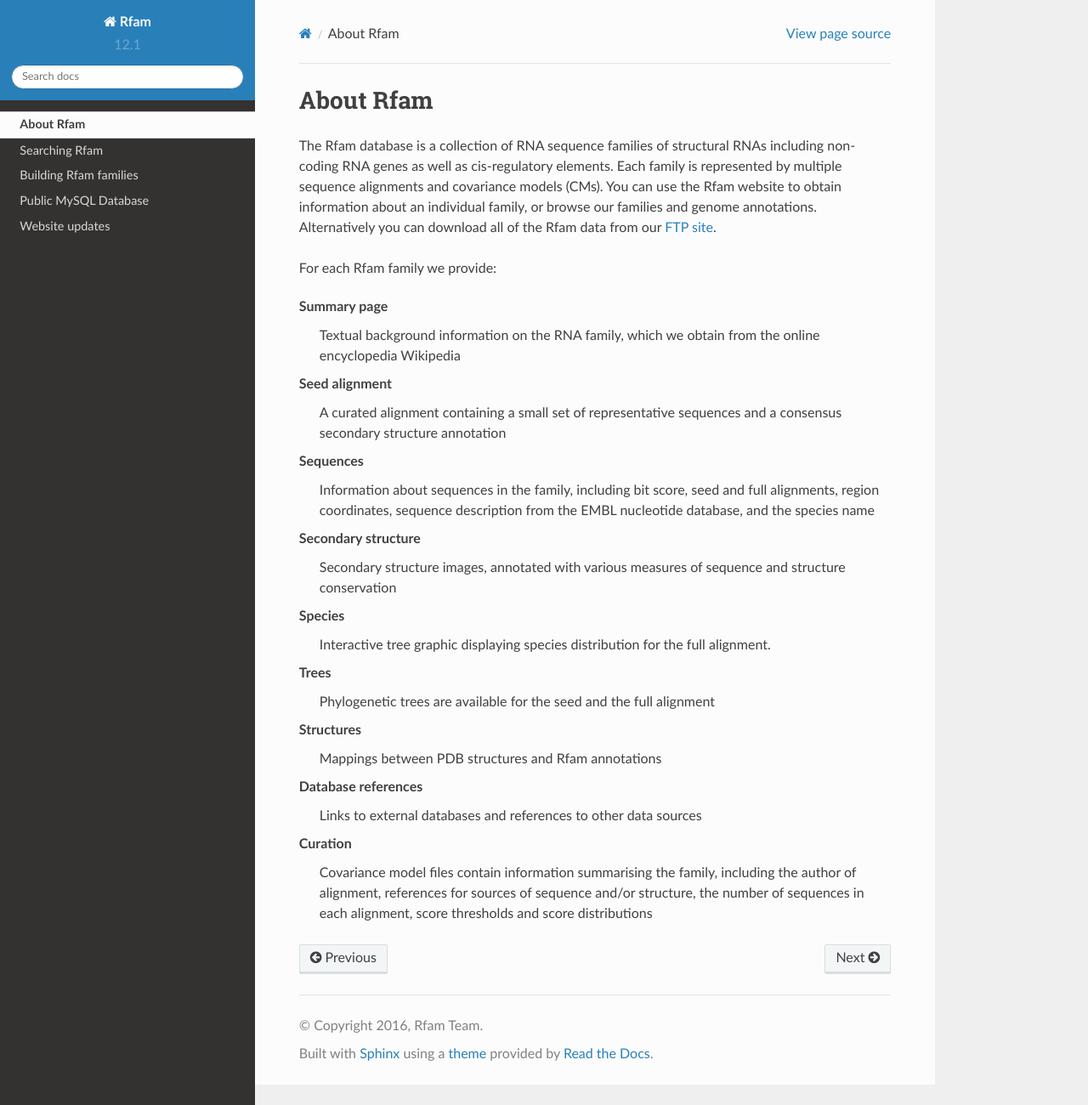
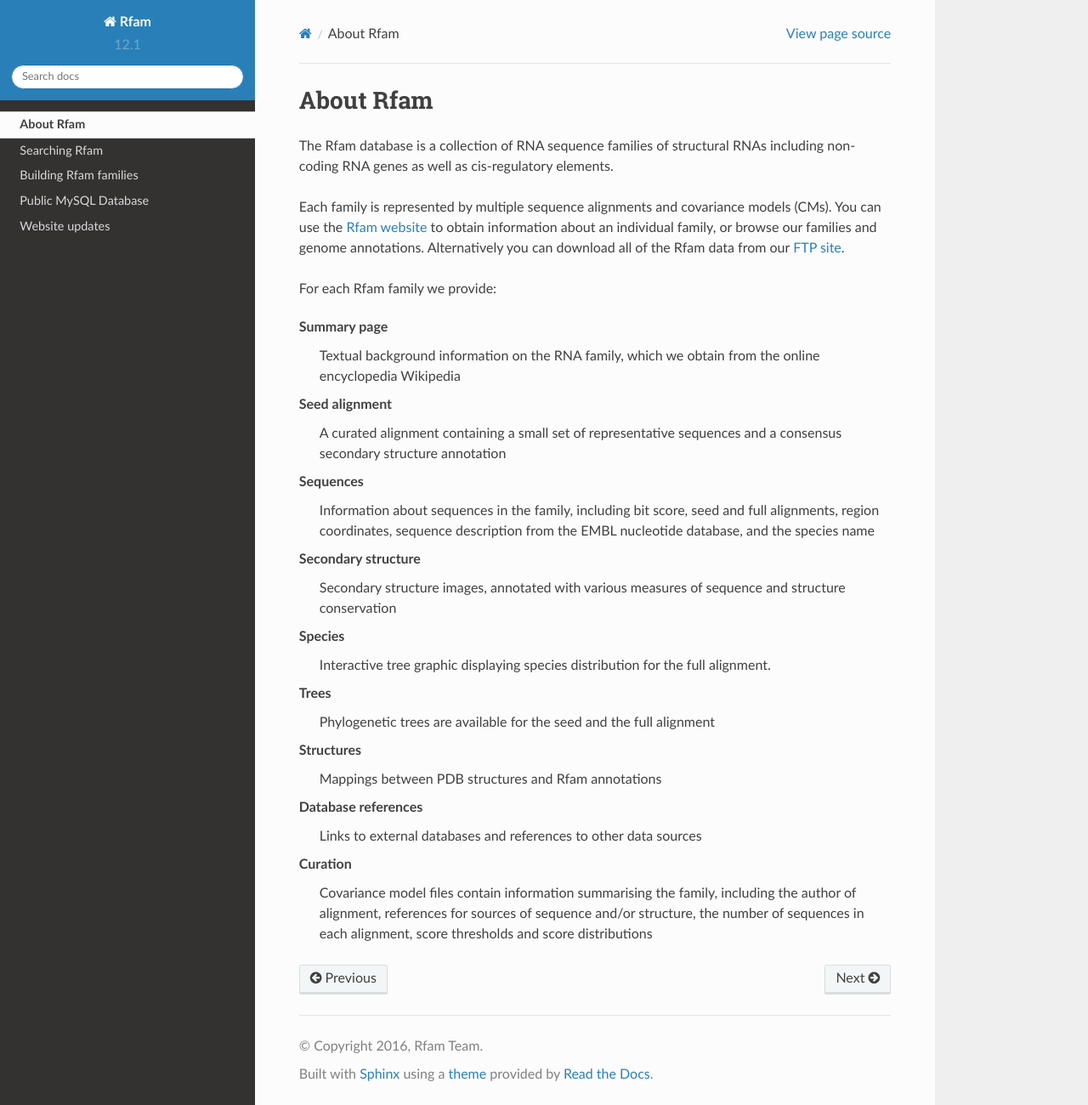
Before and after one commit to Rfam/rfam-docs, a Sphinx documentation site: the page built from docs/source/about-rfam.rst, in a window 1280 px wide and 1300 px high. Shown: the whole window at 85% size. Built offline with Sphinx 7.4.7 and the Read the Docs theme 2.0.0, drawn with Linux system fonts in a browser that asks for light colours; some of the changed lines change nothing that is shown.

Commit message:
Add links to Rfam homepage

```diff
--- a/docs/source/about-rfam.rst
+++ b/docs/source/about-rfam.rst
@@ -3,9 +3,12 @@
 
 The Rfam database is a collection of RNA sequence families of
 structural RNAs including non-coding RNA genes as well as
-cis-regulatory elements. Each family is represented by multiple
-sequence alignments and covariance models (CMs). You can use the Rfam
-website to obtain information about an individual family, or browse
+cis-regulatory elements.
+
+Each family is represented by multiple
+sequence alignments and covariance models (CMs).
+You can use the `Rfam website <http://rfam.xfam.org>`_
+to obtain information about an individual family, or browse
 our families and genome annotations. Alternatively you can download
 all of the Rfam data from our `FTP site <ftp://ftp.ebi.ac.uk/pub/databases/Rfam/CURRENT>`_.
 
```
